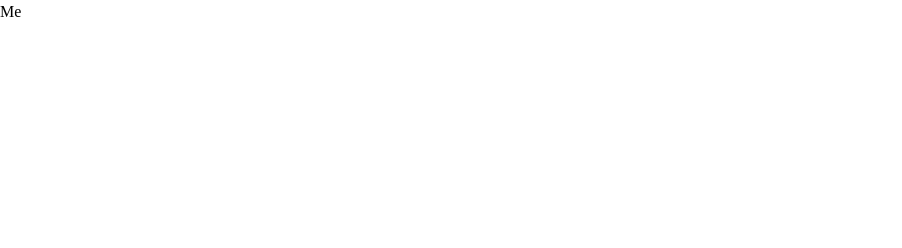
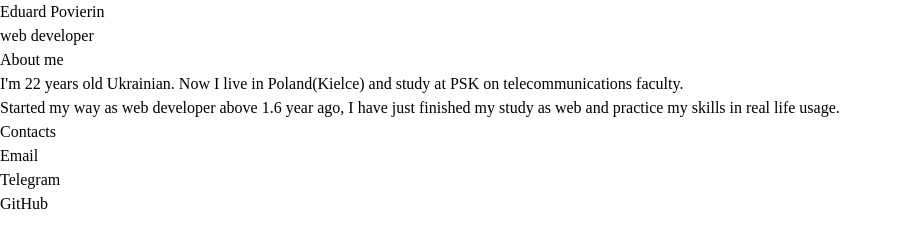
Before and after one commit to NightWanderer2004/Eduard-Povierin, an Eleventy site: page src/pages/index.njk in a window 1280 px wide. Shown: the whole page, without its empty margins (0-902 px from the left). Built offline with nearby package versions, Linux system fonts and the light colour scheme; Eleventy itself is replaced by a stand-in of ours; files that its build step writes are made by us from their sources; a web font is replaced by a local one.

Commit message:
add layouts

```diff
--- a/src/layouts/page.njk
+++ b/src/layouts/page.njk
@@ -5,6 +5,7 @@
       <meta http-equiv="X-UA-Compatible" content="IE=edge" />
       <meta name="description" content="site about me">
       <meta name="viewport" content="width=device-width, initial-scale=1.0" />
+      <meta name="theme-color" content="#52361b">
       <link
          rel="shortcut icon"
          href="/assets/favicon.ico"
--- a/src/pages/index.njk
+++ b/src/pages/index.njk
@@ -2,6 +2,28 @@
 layout: page.njk
 pageTitle: Eduard Povierin
 permalink: index.html
+age: new Date(2004, 5, 18)
 ---
 
-<h2 class="title">Me</h2>
+<h1 class="name">
+   <span>Eduard</span> Povierin
+   <p class="job"><span>web</span> developer</p>
+</h1>
+<div class="about">
+   <h2 class="title">About <span>me</span></h2>
+   <p class="info">I'm {{ me.age | getAge }} years old Ukrainian. Now I live in Poland(Kielce) and study at PSK on telecommunications faculty. <br> Started my way as web developer above 1.6 year ago, I have just finished my study as web and practice my skills in real life usage.</p>
+</div>
+<div class="contacts">
+   <h2 class="title">Contacts</h2>
+   <ul>
+      <li>
+         <a class="mail" href="mailto:edpovierin@gmail.com">Email</a>
+      </li>
+      <li>
+         <a class="telegram" href="https://t.me/nightwanderer2004">Telegram</a>
+      </li>
+      <li>
+         <a class="github" href="https://github.com/NightWanderer2004">GitHub</a>
+      </li>
+   </ul>
+</div>
```
